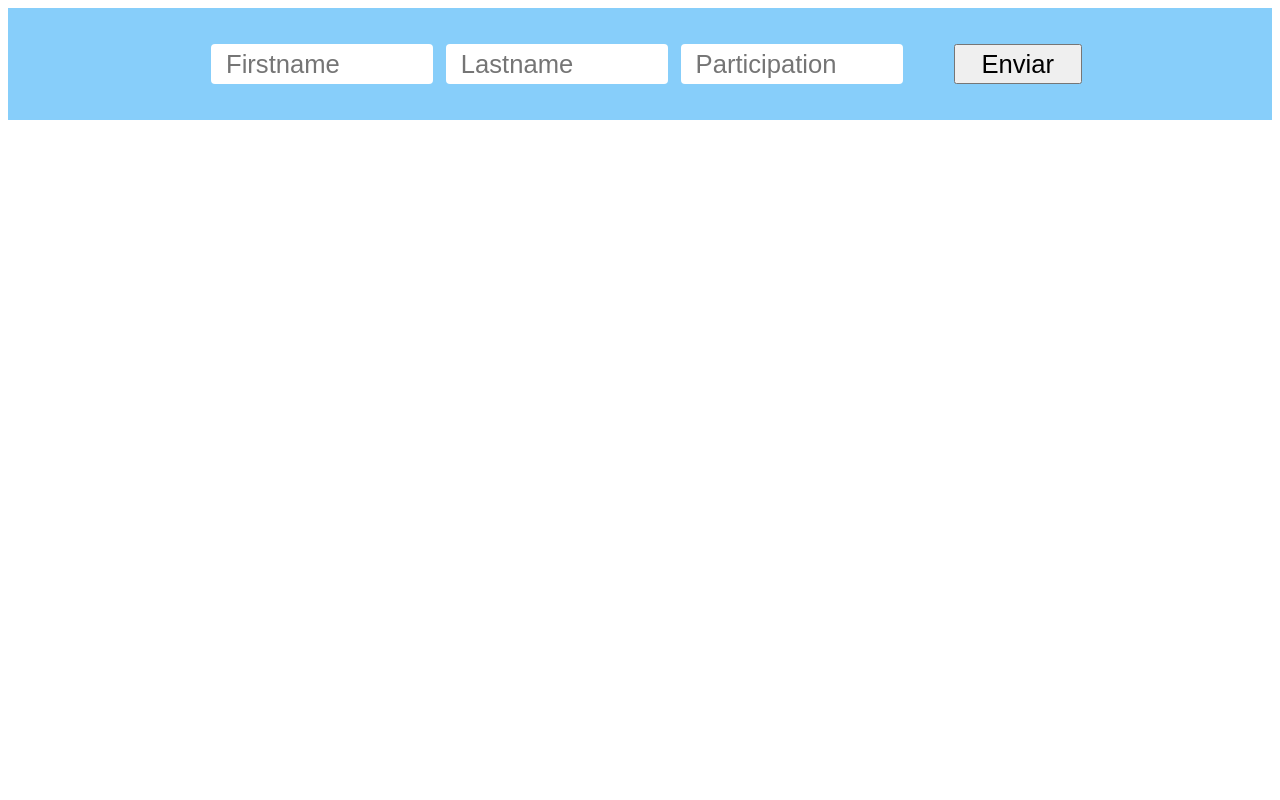
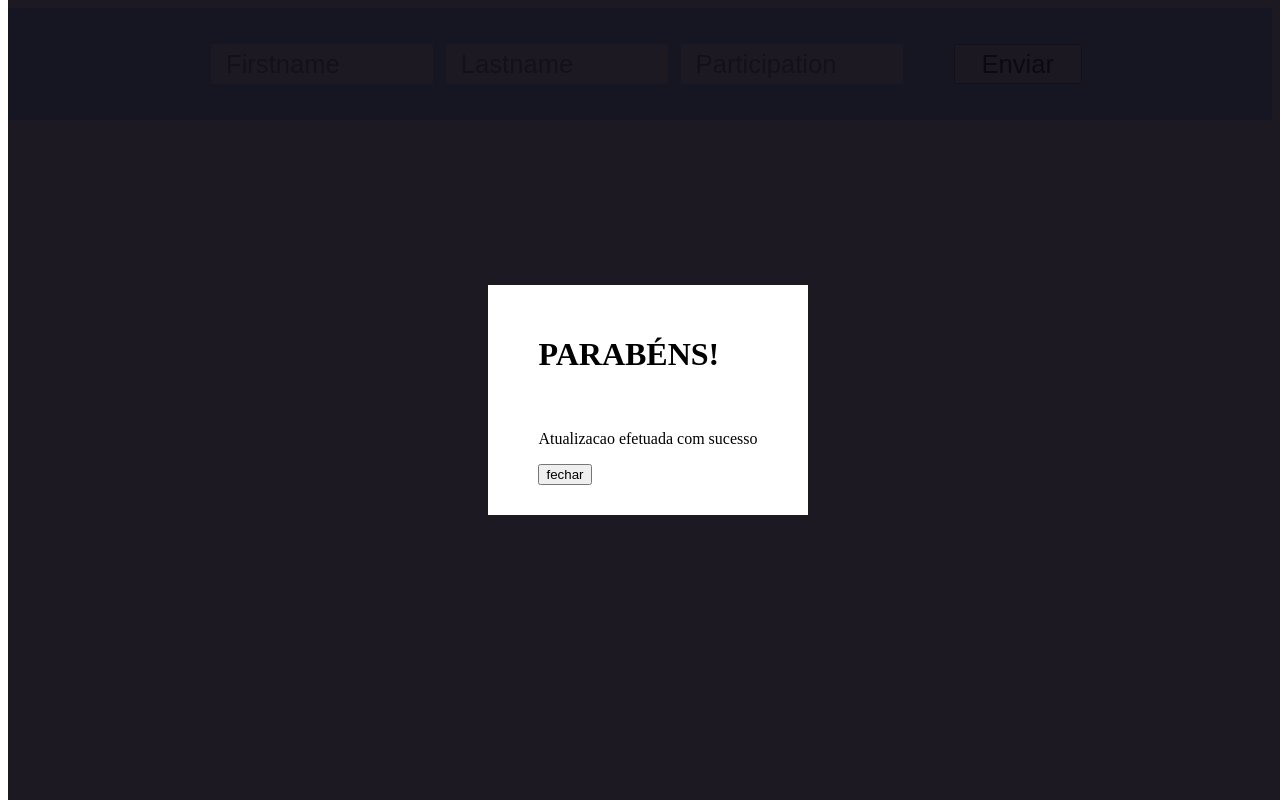
Before and after one commit to 2020nani/frontendTeste, a React (Create React App) app: page /modalupdate in a window 1280 px wide. Built offline with nearby package versions, Linux system fonts and the light colour scheme; the HTML template or start-up script is replaced by a standard one.

Commit message:
consumindo servidor da nuvem e atualizando modal

```diff
--- /dev/null
+++ b/src/components/ModalUpdate/index.js
@@ -0,0 +1,29 @@
+
+import React from 'react'
+import {Link} from 'react-router-dom'
+export default function Modal() {
+    return (
+        <div style={{
+            backgroundColor: '#0E0A14ef',
+            width: '100%',
+            height: '100%',
+            top: '0',
+            position: 'fixed',
+            display: 'flex',
+            justifyContent: 'center',
+            alignItems: 'center',
+            transition: '600ms',
+        }}>
+            <div style={{
+                backgroundColor: 'white', padding: '30px 50px', display: 'flex', flexDirection: 'column'
+            }}>
+                <h1 style={{ paddingBottom: '20px' }}>PARABÉNS!</h1>
+                <p>Atualizacao efetuada com sucesso</p>
+                <Link to="/">
+                    <button >fechar</button>
+                </Link>
+            </div>
+
+        </div>
+    )
+}
--- a/src/pages/Home/index.js
+++ b/src/pages/Home/index.js
@@ -65,12 +65,12 @@ export default function Home() {
               <th>Atualizar </th>
               <th>Deletar</th>
             </tr>
-            {dados.map(data => (
+            {dados.map((data,index) => (
               <tr>
-                <td>{data.id}</td>
+                <td>{index+1}</td>
                 <td>{data.firstname}</td>
                 <td>{data.lastname}</td>
-                <td>{data.participation}</td>
+                <td>{data.participation+'%'}</td>
                 <td >
                   <form onSubmit={handleSubmite}>
                     <input name="firstname" type="text" placeholder="firstname" onChange={e => setFirstname(e.target.value
@@ -79,7 +79,7 @@ export default function Home() {
                     )} />
                     <input name="participation" type="text" placeholder="participation" onChange={e => setParticipation(e.target.value
                     )} />
-                    <Link id="link" to='/modal'>
+                    <Link id="link" to='/modalupdate'>
                       <button id="update" type="button" onClick={() => handleSubmite(data.id)}></button>
                       <MdPersonAdd size={30} color="#7159c1" />
                     </Link>
--- a/src/routes.js
+++ b/src/routes.js
@@ -2,14 +2,16 @@ import React from 'react';
 import { Switch, Route } from 'react-router-dom';
 
 import Home from './pages/Home';
-import Modal from './components/Modal'
-import ModalDelete from './components/ModalDelete'
+import Modal from './components/Modal';
+import ModalDelete from './components/ModalDelete';
+import ModalUpdate from './components/ModalUpdate'
 export default function App() {
   return (
     <Switch>
       <Route path="/" exact component={Home} />
       <Route path="/modal" component={Modal} />
       <Route path="/modaldelete" component={ModalDelete} />
+      <Route path="/modalupdate" component={ModalUpdate} />
     </Switch>
   );
 }
--- a/src/services/api.js
+++ b/src/services/api.js
@@ -1,7 +1,7 @@
 import axios from 'axios';
 
 const api = axios.create({
-  baseURL: 'http://localhost:3333/',
+  baseURL: 'https://servertestecotabox.herokuapp.com/',
 });
 
 export default api
```
